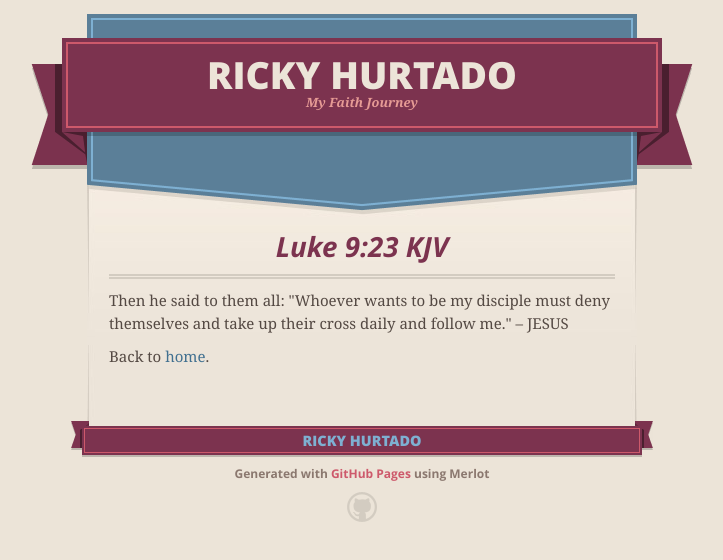
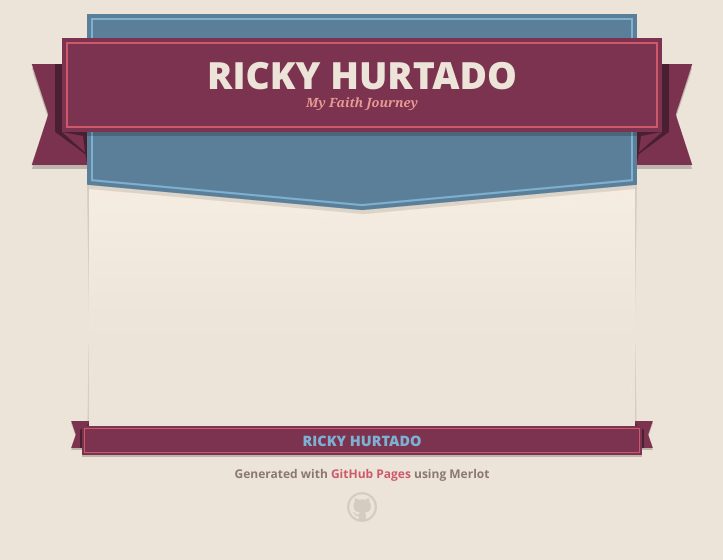
Before and after one commit to rickyhurtado/my-faith-journey, a plain HTML site: page index.html in a window 1280 px wide. Shown: the whole page, without its empty margins (278-1001 px from the left). Drawn offline with nearby package versions, Linux system fonts and the light colour scheme.

Commit message:
Update index.html

```diff
--- a/index.html
+++ b/index.html
@@ -38,10 +38,6 @@
       <span class="banner-fix"></span>
 
       <section id="main_content">
-        <h3>Luke 9:23 KJV</h3>
-        <p>Then he said to them all: "Whoever wants to be my disciple must deny themselves and take up their cross daily and follow me." – JESUS</p>
-
-        <p>Back to <a href="https://rickyhurtado.github.io/">home</a>.</p>
       </section>
 
       <footer>
```
